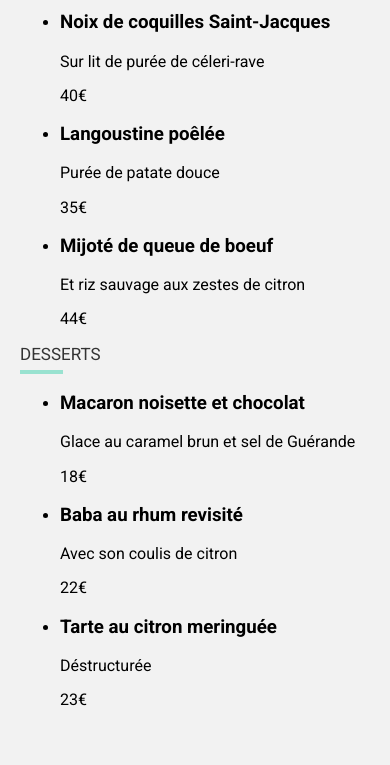
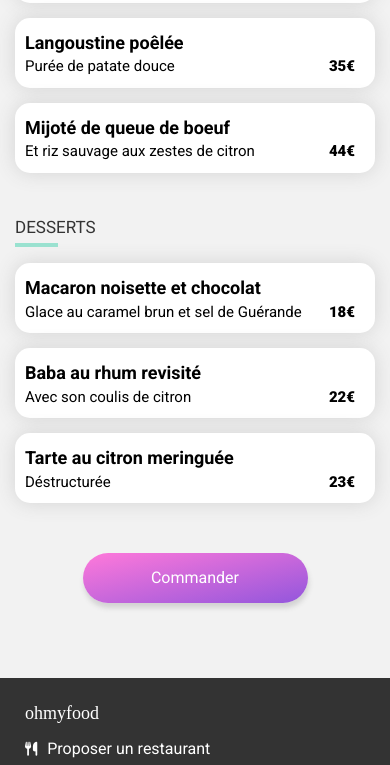
Before and after one commit to OCR-VH-DevWeb/P3, a plain HTML site: page La_note_enchantee.html in a window 390 px wide. Shown: the part 923-1688 px from the top of the page. Drawn offline with Linux system fonts and the light colour scheme; a web font is replaced by a local one.

Commit message:
Menu page mobile html & css
Update, version validate

```diff
--- a/sass/pages/_menu.scss
+++ b/sass/pages/_menu.scss
@@ -48,8 +48,7 @@
     justify-content: center;
     border-radius: 35px 35px 0 0;
     background-color: map-get($black_shades , dark);
-    padding: 35px 20px 25px 20px;
-
+    padding: 35px 15px 25px 15px;
     position: relative;
     top: -30px;
     &__header
@@ -69,7 +68,7 @@
         {
             position: absolute;
             top: 35px;
-            right: 35px;
+            right: 30px;
             .heart
             {
                 position: absolute;
@@ -79,7 +78,10 @@
     &__content
     {
         width: 100%;
-        margin: 20px 0 20px 0;
+        margin-top: 20px;
+        .topic
+        {
+            margin-bottom: 45px;
             .heading
             {
                 text-transform: uppercase;
@@ -91,52 +93,71 @@
             {
                 margin-top: -8px;
             }
+            .choices
+            {
+                list-style: none;
+                padding: 0;
+                .detail
+                {
+                    height: 70px;
+                    background-color: $color_white;
+                    border-radius: 15px;
+                    margin-bottom: 15px;
+                    padding: 15px 20px 10px 10px;
+                    box-shadow: 0 0 20px lightgrey;
+                    .first
+                    {
+                        margin: 0%;
+                        font-size: 18px;
+                    }
+                    .second
+                    {
+                        display: flex;
+                        justify-content: space-between;
+                        margin-top: 5px;
+                        font-size: 15px;
+                        .topping
+                        {
+                            margin: 0;
+                        }
+                        .price
+                        {
+                            margin: 0;/*shades dark sur price*/
+                            font-weight: 800;
                         }
                     }
+                }
+            }
+        }
+    }
+    .button
+    {
+        margin: 5px 32px 20px 32px;
+    }
+}
+
 /*.menu-content
 {*/
-
-
-
-
-
         /*@media screen and (min-width: map-get($breakpoints, inter))
         {
             justify-content: center;
         }
+    }
+
+        choices
+            detail
+                width: 355px;
+                border: 1px solid $color_white;
 
 
-    }
-
-        .choices
-        {
-            list-style: none;
-            padding: 0;
-            display: flex;
-            flex-direction: column;
-            align-items: center;
-            .detail
-            {
-                background-color: white;
-                border: 1px solid white;
-                border-radius: 15px;
-                width: 355px;
-                height: 70px;
-                display: flex;
-                flex-direction: column;
-                padding: 13px 20px 15px 10px;
-                margin-bottom: 10px;
-                box-shadow: 0px 0px 20px lightgrey;
                 .first
                 {
-                    font-size: 18px;
+
                     font-weight: 800;
                     margin: 0 0 5px 0;
                 }
                 .second
                 {
-                    display: flex;
-                    justify-content: space-between;
                     .topping
                     {
                         font-size: 15px;
```
Also changed, not shown: css/style.css, css/style.min.css, 2 other files. Lines whose indentation alone changed are shown as unchanged.
